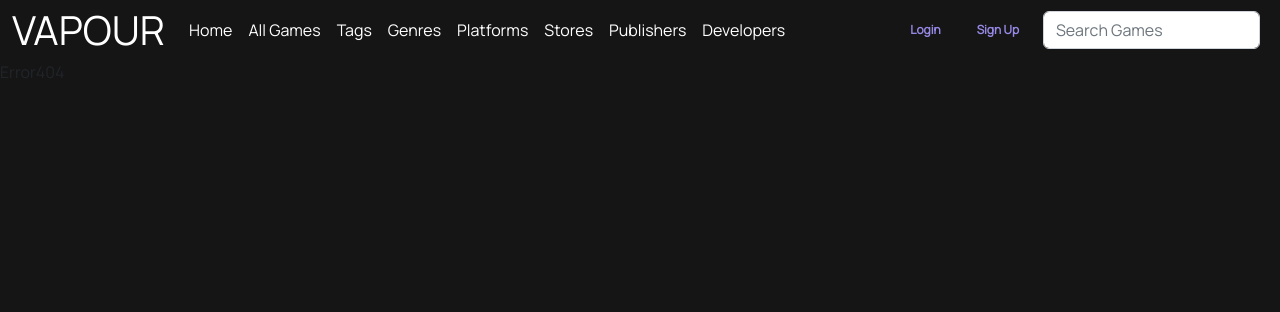
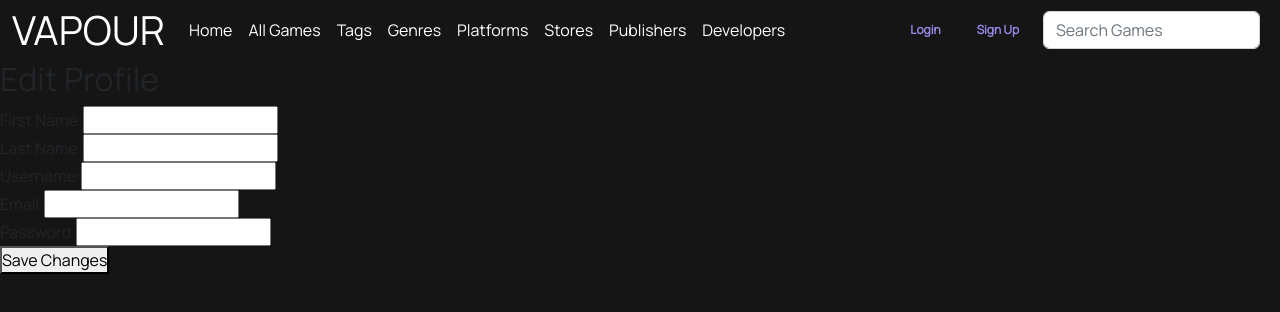
Before and after one commit to jeroldcuico/Vapour, a React (Vite) app in the folder frontend/: page /editprofile in a window 1280 px wide. Shown: the top 312 px of the page. Built offline with nearby package versions, Linux system fonts and the light colour scheme.

Commit message:
Add Collection List

```diff
--- a/frontend/src/App.jsx
+++ b/frontend/src/App.jsx
@@ -20,6 +20,7 @@ import Profile from "./Dashboard/Profile";
 import Registration from "./Navigation/Registration";
 import Test from "./Test";
 import { AuthContext } from "./hooks/AuthProvider";
+import EditProfile from "./Dashboard/EditProfile";
 
 function App() {
   const authContext = useContext(AuthContext);
@@ -35,6 +36,7 @@ function App() {
           <Route path="/games" element={<Games />} />
           <Route path="/tags" element={<Tags />} />
           <Route path="/genres" element={<Genres />} />
+          <Route path="/editprofile" element={<EditProfile userlogged={authContext} />} />
           <Route path="/platforms" element={<Platforms />} />
           <Route path="/publishers" element={<Publishers />} />
           <Route path="/developers" element={<Developers />} />
--- /dev/null
+++ b/frontend/src/Dashboard/EditProfile.jsx
@@ -0,0 +1,75 @@
+import React, { useState } from 'react';
+
+export default function EditProfile({ userlogged }) {
+    const [currentUser, setCurrentUser] = useState(userlogged.username);
+    const [updatedUser, setUpdatedUser] = useState({ ...currentUser });
+    const [message, setMessage] = useState('');
+
+    const handleChange = (e) => {
+        setUpdatedUser((prevUser) => ({ ...prevUser, [e.target.name]: e.target.value }));
+    };
+
+    const handleSubmit = (e) => {
+        e.preventDefault();
+    };
+
+    return (
+        <div>
+            <h2>Edit Profile</h2>
+            <form onSubmit={handleSubmit}>
+                <div>
+                    <label htmlFor="firstName">First Name:</label>
+                    <input
+                        type="text"
+                        id="firstName"
+                        name="firstName"
+                        value={updatedUser.firstName}
+                        onChange={handleChange}
+                    />
+                </div>
+                <div>
+                    <label htmlFor="lastName">Last Name:</label>
+                    <input
+                        type="text"
+                        id="lastName"
+                        name="lastName"
+                        value={updatedUser.lastName}
+                        onChange={handleChange}
+                    />
+                </div>
+                <div>
+                    <label htmlFor="username">Username:</label>
+                    <input
+                        type="text"
+                        id="username"
+                        name="username"
+                        value={updatedUser.username}
+                        onChange={handleChange}
+                    />
+                </div>
+                <div>
+                    <label htmlFor="email">Email:</label>
+                    <input
+                        type="email"
+                        id="email"
+                        name="email"
+                        value={updatedUser.email}
+                        onChange={handleChange}
+                    />
+                </div>
+                <div>
+                    <label htmlFor="password">Password:</label>
+                    <input
+                        type="password"
+                        id="password"
+                        name="password"
+                        value={updatedUser.password}
+                        onChange={handleChange}
+                    />
+                </div>
+                <button type="submit">Save Changes</button>
+            </form>
+            <p>{message}</p>
+        </div>
+    );
+};
--- a/frontend/src/Dashboard/Profile.jsx
+++ b/frontend/src/Dashboard/Profile.jsx
@@ -91,7 +91,7 @@ export default function Profile() {
               <h1>{username}</h1>
               <div className="d-flex gap-2">
                 <button onClick={handleLogout} className="btn btn-xl btn-danger">LOGOUT</button>
-                <button onClick={handleLogout} className="btn btn-xl btn-primary">EDIT PROFILE</button>
+                <Link to={'/editprofile'} className="btn btn-xl btn-primary">EDIT PROFILE</Link>
               </div>
             </div>
           </div>
--- a/frontend/src/Navigation/Registration.jsx
+++ b/frontend/src/Navigation/Registration.jsx
@@ -51,7 +51,8 @@ export default function Registration() {
     },
   ]);
   const [errors, setErrors] = useState({});
-  const handleRegistration = async () => {
+  const handleRegistration = async (e) => {
+    e.preventDefault();
     // Reset errors
     setErrors({});
     // Perform form validation using Validation component
@@ -104,7 +105,7 @@ export default function Registration() {
                       {response && (
                         <span className="error">{response.message}</span>
                       )}
-                      <form className="row g-4">
+                      <form className="row g-4" onSubmit={handleRegistration}>
                         {fields?.map((field, index) => (
                           <div key={field.name} className="col-12">
                             {errors[field.name] && (
--- a/frontend/src/hooks/AuthProvider.jsx
+++ b/frontend/src/hooks/AuthProvider.jsx
@@ -26,7 +26,7 @@ export default function AuthProvider({ children }) {
       credentials
     );
     const data = await response.data;
-    if (data.success === true) {
+    if (data.success) {
       setLoggedIn(true);
       setUsername(credentials.username);
       setId(data.id)
@@ -34,7 +34,9 @@ export default function AuthProvider({ children }) {
       localStorage.setItem("id", data.id);
       localStorage.setItem("username", credentials.username);
       setMessage("Logged in successfully");
-      navigate('/profile')
+      setTimeout(() => {
+        navigate('/profile')
+      }, 2000);
     } else {
       setMessage(data.message);
     }
```
Also changed, not shown: frontend/src/Navigation/Login.jsx (line endings or trailing spaces), 1 other file (tests, documents, lock files or other folders).
